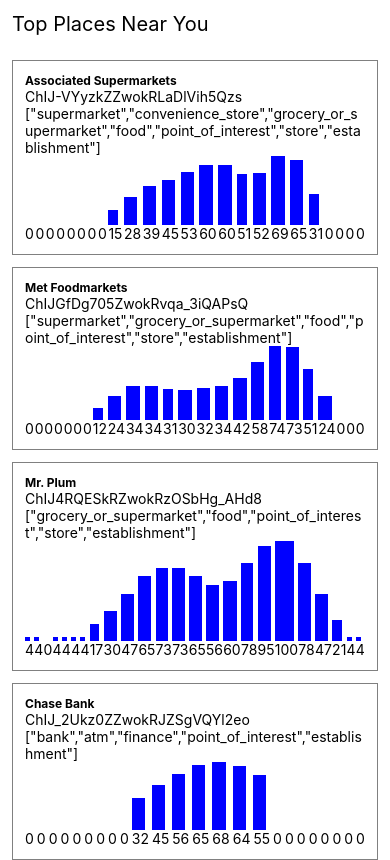
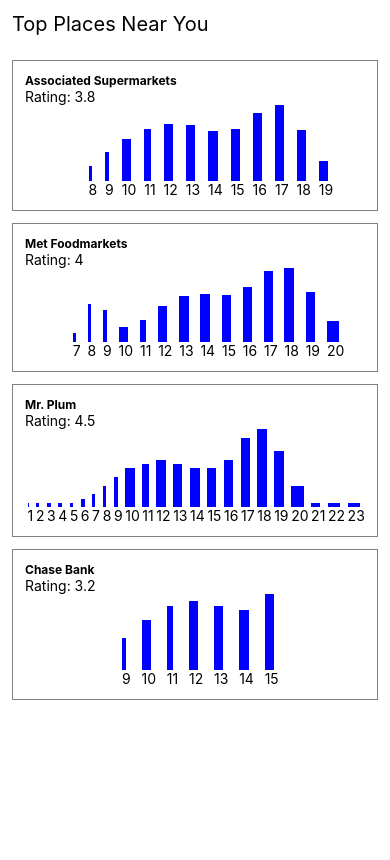
Before and after one commit to oliverswitzer/should-i-go-outside-now, a React Native app in the folder client/: screen / in a window 390 px wide. Built offline with nearby package versions, Linux system fonts and the light colour scheme.

Commit message:
Display name, rating for each place. Also show popularity with hours underneath instead of popularity value

```diff
--- a/client/App.js
+++ b/client/App.js
@@ -30,10 +30,20 @@ const Header = () => <Text style={{ fontSize: 20, padding: 12 }}>Top Places Near
 
 const Place = ({ item }) => <View style={{ borderColor: 'gray', borderWidth: 1, padding: 12, margin: 12, marginBottom: 0 }}>
   <Text style={{fontWeight: 'bold', fontSize: 12}}>{item.name}</Text>
-  <Text>{item.id}</Text>
-  <Text>{JSON.stringify(item.types)}</Text>
+  <Text>Rating: {item.rating}</Text>
   <View style={{flexDirection: 'row', alignItems: 'flex-end', justifyContent: 'space-between'}}>
-    {item.populartimes[0].data.map((popularity) => <View><View style={{height: popularity, marginRight: 4, backgroundColor: 'blue', fontSize: 2}}/><Text>{popularity}</Text></View>)}
+    {
+      item.populartimes[1].data.map((popularity, index) => (
+        <View>
+          {popularity !== 0 && (
+            <>
+              <View style={{height: popularity, marginRight: 5, backgroundColor: 'blue', fontSize: 2}}/>
+              <Text>{index}</Text>
+            </>
+          )}
+        </View>
+      ))
+    }
   </View>
 </View>;
 
```
